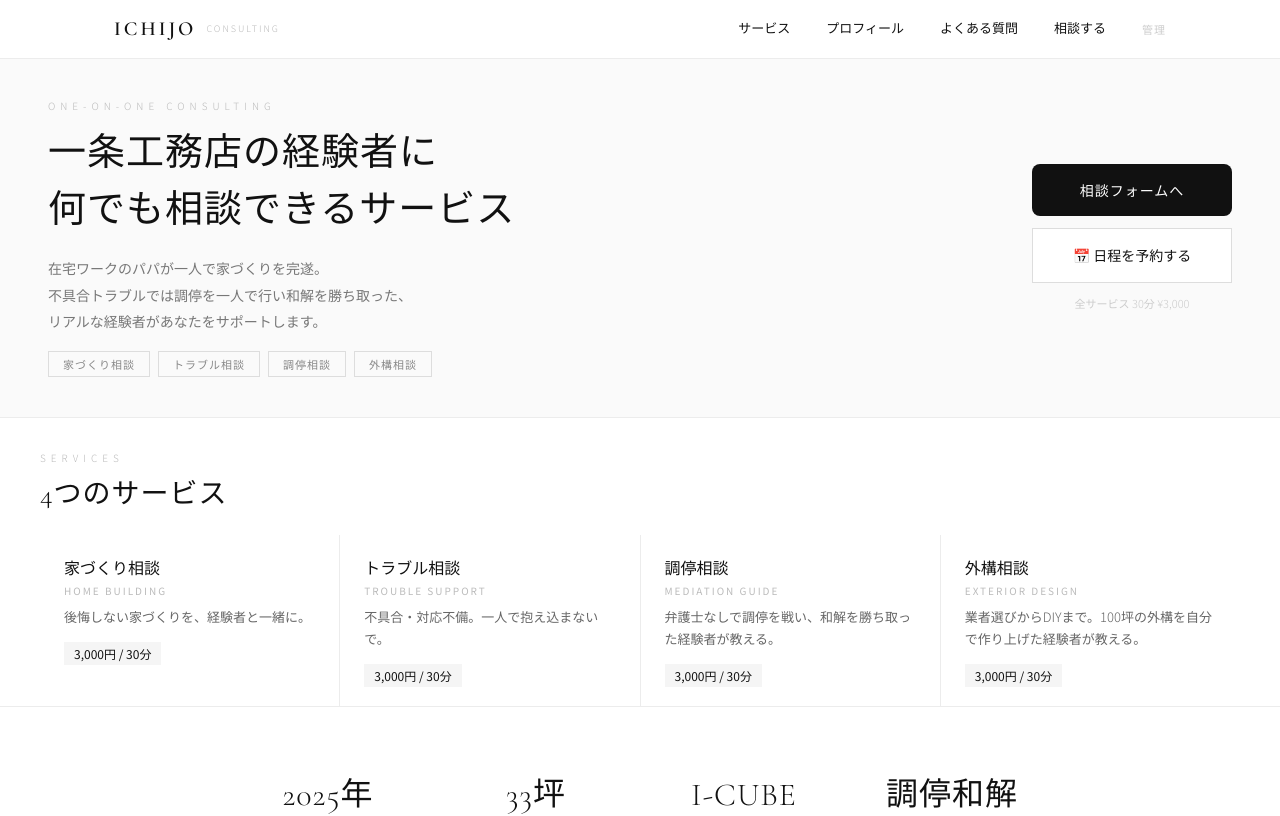
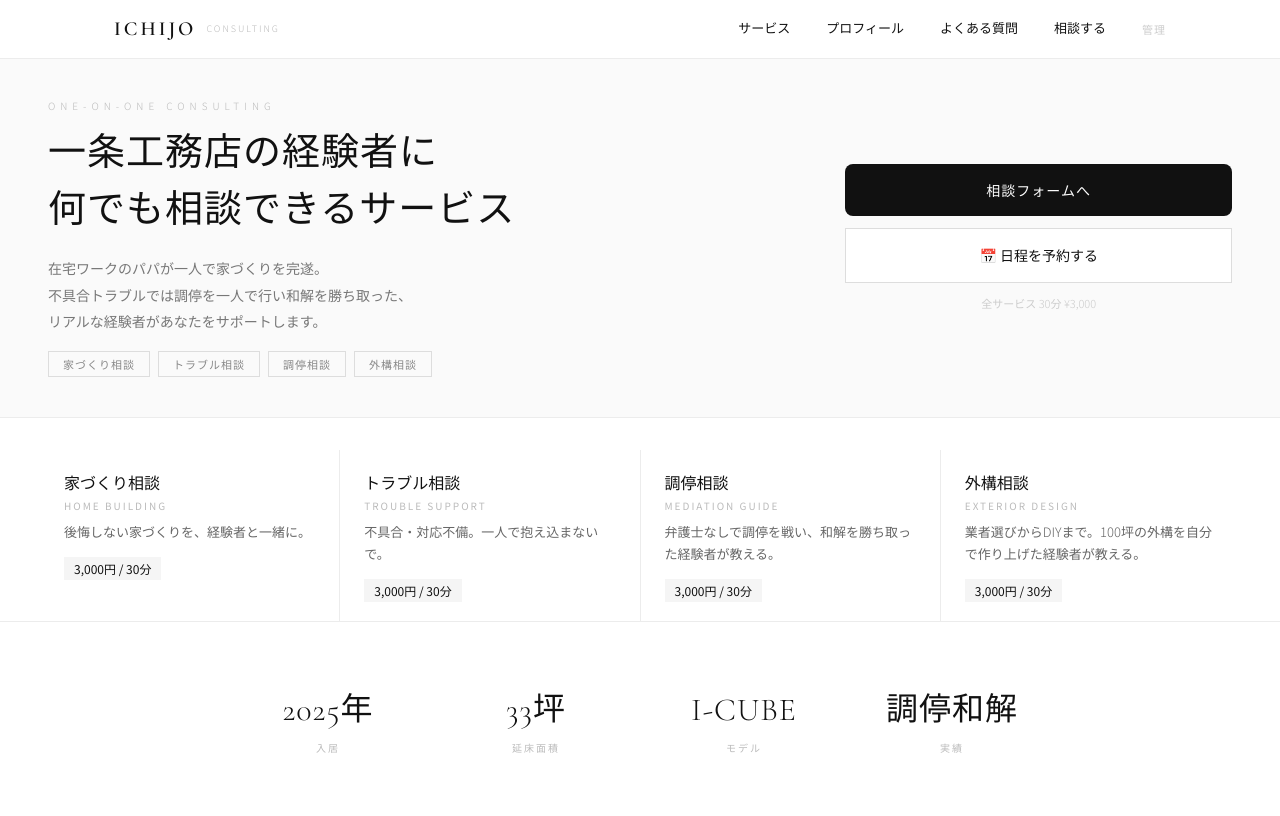
Before and after one commit to tradehant1-cloud/ichijo-consul, a React (Vite) app: page / in a window 1280 px wide. Shown: the top 816 px of the page. Built offline with nearby package versions, Linux system fonts and the light colour scheme.

Commit message:
fix hero layout remove service title

```diff
--- a/src/App.jsx
+++ b/src/App.jsx
@@ -202,9 +202,9 @@
         {view === "top" && (
           <div>
             <section style={{ background: "#fafafa", padding: "2.5rem 3rem", borderBottom: "1px solid #ececec" }}>
-              <div style={{ maxWidth: 1200, margin: "0 auto", display: "flex", alignItems: "center", justifyContent: "space-between", gap: 24 }}>
+              <div style={{ maxWidth: 1200, margin: "0 auto", display: "flex", alignItems: "center", gap: 24 }}>
                 {/* 左側 */}
-                <div className="fade-in" style={{ flex: 1 }}>
+                <div className="fade-in" style={{ flex: 2 }}>
                   <p style={{ fontSize: 10, letterSpacing: 5, color: "#bbb", marginBottom: 12, fontWeight: 300 }}>ONE-ON-ONE CONSULTING</p>
                   <h1 className="hero-title" style={{ fontFamily: "'Cormorant Garamond', serif", fontSize: 38, fontWeight: 300, lineHeight: 1.5, marginBottom: 16, letterSpacing: 1 }}>
                     一条工務店の経験者に<br />何でも相談できるサービス
@@ -219,7 +219,7 @@
                   </div>
                 </div>
                 {/* 右側 */}
-                <div style={{ flexShrink: 0, display: "flex", flexDirection: "column", gap: 12, alignItems: "stretch", width: 200 }}>
+                <div style={{ flex: 1, display: "flex", flexDirection: "column", gap: 12, alignItems: "stretch" }}>
                   <button className="btn-main" onClick={() => setView("contact")}
                     style={{ background: "#111", color: "#fff", border: "none", padding: "16px 24px", fontSize: 14, cursor: "pointer", fontFamily: "inherit", fontWeight: 400, letterSpacing: 1 }}>
                     相談フォームへ
@@ -236,8 +236,6 @@
             {/* Services */}
             <section style={{ padding: "2rem 1.5rem 0", borderBottom: "1px solid #ececec" }}>
               <div style={{ maxWidth: 1200, margin: "0 auto" }}>
-                <p style={{ fontSize: 10, letterSpacing: 5, color: "#bbb", marginBottom: 8, fontWeight: 300 }}>SERVICES</p>
-                <h2 style={{ fontFamily: "'Cormorant Garamond', serif", fontSize: 28, fontWeight: 300, marginBottom: 20, letterSpacing: 1 }}>4つのサービス</h2>
                 <div className="services-grid" style={{ display: "grid", gridTemplateColumns: "repeat(4, 1fr)", gap: 1, background: "#ececec" }}>
                   {SERVICES.map((s) => (
                     <div key={s.id} className="svc-card" onClick={() => setView("service")} style={{ background: "#fff", padding: "20px 24px" }}>
```
